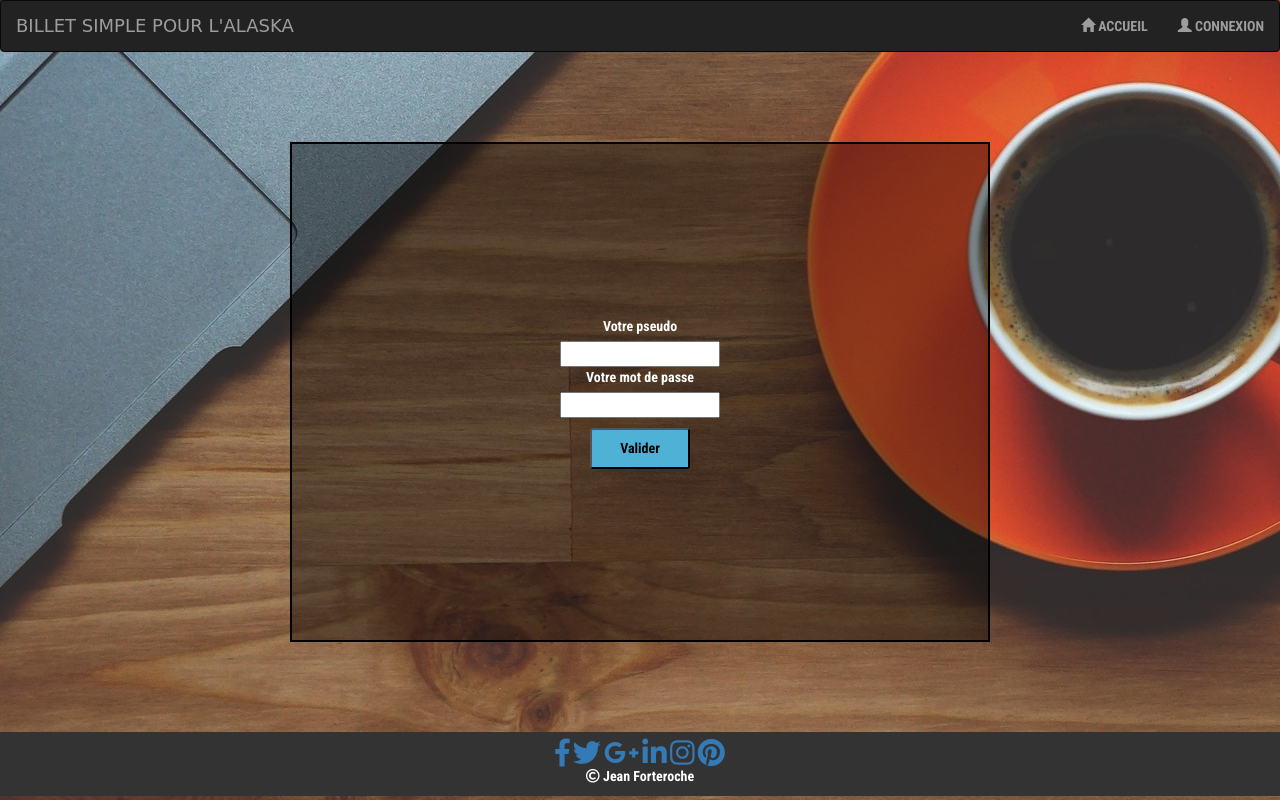
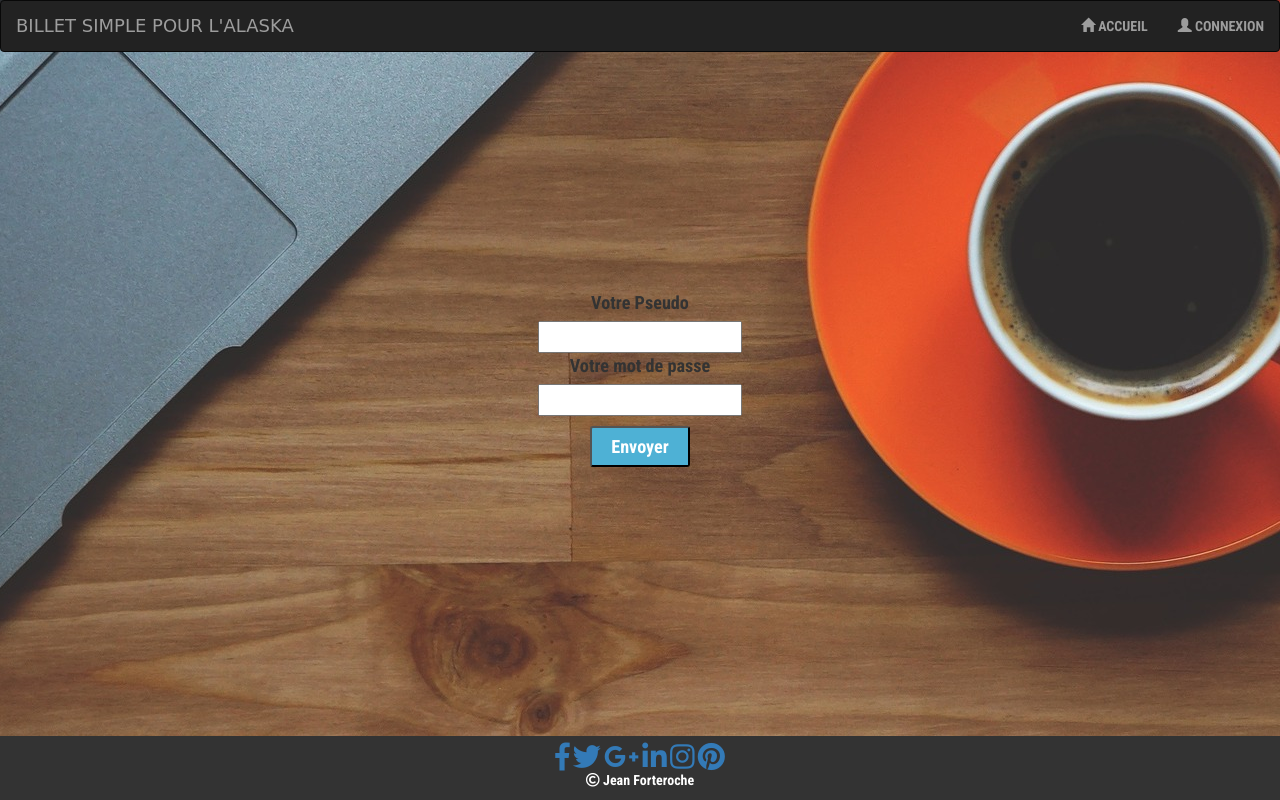
Before and after one commit to Ibra768/projet4, a PHP site: page /index.php?action=getConnexion in a window 1280 px wide. Run offline with PHP 8.4, Linux system fonts and the light colour scheme; some libraries are stand-ins or nearby versions; some web fonts are replaced.

Commit message:
Correction Failles XSS SQL, modifications CSS

```diff
--- a/index.php
+++ b/index.php
@@ -15,24 +15,23 @@ try {
                 /*                                             Requêtes UTILISATEUR                                    */
 
         if ($_GET['action'] == 'post') { // Lance la fonction post() pour afficher le billet selectionné
-                post($_GET['id']);
+                post(htmlspecialchars($_GET['id']));
         }
 
         elseif ($_GET['action'] == 'addComment') { // Lance la fonction addComment() pour ajouter un commentaire
 
-                    addComment($_GET['id'], $_POST['author'], $_POST['comment']);
-
+                    addComment(htmlspecialchars($_GET['id']), htmlspecialchars($_POST['author']), htmlspecialchars($_POST['comment']));
         }
 
         else if($_GET['action'] == 'report') { // Lance la fonction reportComment() pour signaler un commentaire
-                reportComment($_GET['id'], $_GET['postid']);
+                reportComment(htmlspecialchars($_GET['id']), htmlspecialchars($_GET['postid']));
         }
 
                         /*                                             Requêtes ADMINISTRATEUR                                    */
 
 
         else if ($_GET['action'] == 'connexion') { // Lance la fonction getAdministrator() qui connecte l'utilisateur si il est référencé comme administrateur dans la DB
-            getAdministrator($_POST['pseudo'], $_POST['pass']);
+            getAdministrator(htmlspecialchars($_POST['pseudo']), htmlspecialchars($_POST['pass']));
         }
 
         else if ($_GET['action'] == 'getConnexion') { // Accès a la page de connexion
@@ -50,7 +49,7 @@ try {
 
         else if($_GET['action'] == 'addPost') { // Lance la fonction addPost() pour ajouter un nouveau billet
 
-                addPost($_POST['title'], $_POST['content']);
+                addPost(htmlspecialchars($_POST['title']), htmlspecialchars($_POST['content']));
         }
         else if ($_GET['action'] == "add") {
 
@@ -59,28 +58,28 @@ try {
 
         else if ($_GET['action'] == 'updatePost') { // Lance la fonction updatePost() qui selectionne le billet a modifier, et le renvoie dans un formulaire a modifier
 
-                updatePost($_GET['id']);
+                updatePost(htmlspecialchars($_GET['id']));
 
         }
 
         else if($_GET['action'] == 'confirmUpdatePost') { // Lance la fonction confirmUpdatePost() qui modifie le commentaire selectionné precedemment
 
-                confirmUpdatePost($_POST['id'], $_POST['titleUpdate'], $_POST['contentUpdate']);
+                confirmUpdatePost(htmlspecialchars($_POST['id']), htmlspecialchars($_POST['titleUpdate']), strip_tags($_POST['contentUpdate']));
         }
 
         else if ($_GET['action'] == 'deletePost') { // Lance la fonction deletePost() qui supprime un billet
 
-            deletePost($_GET['id']);
+            deletePost(htmlspecialchars($_GET['id']));
 
         }
 
         else if($_GET['action'] == "ignore") { // Lance la fonction allowComment() pour autoriser un commentaire signalé
 
-                allowComment($_GET['id']);
+                allowComment(htmlspecialchars($_GET['id']));
         }
         else if($_GET['action'] == "deleteComment") { // Lance la fonction deleteComment() pour supprimer un commentaire
 
-                deleteComment($_GET['id']);
+                deleteComment(htmlspecialchars($_GET['id']));
         }
 
         else if (isset($_GET['action']) == 'deconnexion') { // Lance la fonctionne disconnect() qui déconnecte l'administrateur
--- a/public/css/style.css
+++ b/public/css/style.css
@@ -1,10 +1,12 @@
 /* Template */
+
 html{
     height : 100%;
 }
 body{
-    height : 100%;
     font-family : 'Roboto condensed', sans-serif;
+    height: 100%;
+
 }
 .navbar-brand{
     font-family: 'Nova Flat', cursive;
@@ -14,6 +16,7 @@ body{
     padding-top: 10px;
     background-color : #333;
     text-align: center;
+    margin-top: 30px;
 }
 .page-footer p{
     color : white;
@@ -22,11 +25,25 @@ body{
     margin-bottom : 0;
     text-transform: uppercase;
 }
-form input{
-    color: black;
+.boutons {
+    background-color: #4EB1D5;
+    color: #FFFFFF;
+    border-radius: 3px;
+    display: block;
+    line-height: 35px;
     text-align: center;
+    text-decoration: none;
+    width: 100px;
+    margin: auto;
+    margin-top : 10px;
 }
-
+.message{
+    background-color: gray;
+    text-align: center;
+    border : 2px solid black;
+    color : white;
+    font-size : 1.4em;
+}
 
 /* Page d'accueil */
 
@@ -34,6 +51,7 @@ form input{
     text-align: center;
     color : black;
     text-transform: uppercase;
+    font-size: 1.4em;
 }
 #presentation h1{
     text-transform: none;
@@ -103,52 +121,39 @@ form input{
 }
 
 /* Page de connexion */
+#body_Connexion {
+    background : url("../../public/images/background_connexion.jpg") no-repeat fixed center;
+    display: flex;
+    flex-direction: column;
+    justify-content: space-between;
+}
+#body_Connexion form{
+    font-size : 1.3em;
+    text-align: center;
+}
 
-#body_Admin{
+/* Page d'ajout et de modification de billet */
+
+#body_Form{
     background : url("../../public/images/background_connexion.jpg") no-repeat fixed center;
 }
-.flexbox_Admin{
-    display: flex;
-    justify-content: center;
-    align-items: center;
-    height : 85%;
+#body_Form .page-footer{
+    position: absolute;
+    bottom: 0;
+    width: 100%;
 }
-.formulaire_Admin{
-    color: #FFFFFF;
-    background: rgba(0,0,0,0.4);
-    width : 700px;
-    height : 500px;
-    border : 2px solid black;
-    display: flex;
-    justify-content: center;
-    align-items: center;
+#body_Form h1{
+
     text-align: center;
 }
-.formulaire_Admin input{
-    color : black;
-}
-.formulaire_Admin textarea{
-    color : black;
+#body_Form form{
+    text-align: center;
+    width : 100%;
+    color: black;
+    font-size : 1.4em;
+    margin-bottom: 30px;
 }
 
-.boutons {
-    background-color: #4EB1D5;
-    color: #FFFFFF;
-    border-radius: 3px;
-    display: block;
-    line-height: 35px;
-    text-align: center;
-    text-decoration: none;
-    width: 100px;
-    margin: auto;
-    margin-top : 10px;
-}
-.message{
-    background-color: gray;
-    text-align: center;
-    border : 2px solid black;
-    color : white;
-}
 
 /* Page article + comments */
 
@@ -157,27 +162,42 @@ background : url("../../public/images/background_home.jpg") no-repeat fixed cent
 }
 #post_wrapper{
     text-align: center;
-display: flex;
-flex-direction: column;
-margin-top : 40px;
+    display: flex;
+    flex-direction: column;
+    margin-top : 40px;
+    color: black;
 }
 #billet {
     font-family: 'Nova Flat', cursive;
 }
 .post{
-    background: rgba(0,0,0,0.4);
+    background: rgba(255,255,255,0.8);
+    border : 2px solid white;
+    padding-bottom : 20px;
+    margin-top: 20px;
+    margin-bottom: 20px;
+}
+#body_post input{
+    width : 250px;
     border : 2px solid black;
-    padding-bottom : 20px;
-    color : white;
-    margin-top: 20px;
 }
-#formulaire_Add textarea {
-    color: black;
+#body_post label{
+    font-size : 1.4em;
+    text-transform: uppercase;
+}
+#body_post textarea{
+    width : 400px;
+    height : 200px;
+    order : 2px solid black;
+}
+/* Page Admin */
+
+#body_Admin{
+    background : url("../../public/images/background_connexion.jpg") no-repeat fixed center;
+}
+#body_Admin h1 {
     text-align: center;
 }
-
-/* Page Admin */
-
 .instructions_Admin{
     text-align: center;
     color: white;
@@ -219,12 +239,6 @@ table th {
     font-size : 1.2em;
 }
 
-/*Page ajout de billet */
-
-#body_Admin h1 {
-    text-align: center;
-}
-
 /*  Media Queries */
 
 @media screen and (max-width: 768px) {
@@ -235,10 +249,7 @@ table th {
     .nav{
         text-align: center;
     }
-    #boutons_Admin {
-        display: initial;
-    }
-    #boutons_Admin a{
-        margin : 10px auto 10px auto;
+    #body_Form .page-footer{
+        position: initial;
     }
   }
--- a/public/js/script.js
+++ b/public/js/script.js
@@ -0,0 +1,2 @@
+var sisi = document.getElementsByClassName("message").style.display = "block";
+sisi.innerHTML = "ok";
--- a/view/backend/admin.php
+++ b/view/backend/admin.php
@@ -65,7 +65,7 @@ while ($comment = $commentsReporting->fetch())
 <div class="container">
 <div class="row">
 <div class="col-lg-12" id="list_Comment">
-<p>Posté par <?= htmlspecialchars($comment['author'])?> le <?= $comment['comment_date_fr'] ?></p>
+<p>Posté par <?= $comment['author']?> le <?= $comment['comment_date_fr'] ?></p>
 <p><?= $comment['comment'] ?></p>
 <p>Que souhaitez-vous faire <?= $_SESSION['pseudo'] ?> ?</p>
 <a class="boutons" href="index.php?action=ignore&amp;id=<?= $comment['id'] ?>">Ignorer</a> <a class="boutons" href="index.php?action=deleteComment&amp;id=<?= $comment['id'] ?>">Supprimer</a>
--- a/view/frontend/connexion.php
+++ b/view/frontend/connexion.php
@@ -1,7 +1,7 @@
 <?php
 $title = 'Connexion';
 $meta = "Connection à l'espace ADMIN du site de Jean Forteroche";
-$body = "body_Admin";
+$body = "body_Connexion";
 ob_start();
 
 if ($_GET['action'] == 'erreurConnexion') {
@@ -9,15 +9,29 @@ if ($_GET['action'] == 'erreurConnexion') {
 }
 ?>
 
-<div class="flexbox_Admin">
-    <div class="formulaire_Admin">
-        <form action="index.php?action=connexion" method="post">
-        <label for="pseudo">Votre pseudo</label><br><input type="text" name="pseudo" /><br>
-        <label for="pass">Votre mot de passe</label><br><input type="password" name="pass" />
-        <input type="submit" class="boutons" value="Valider" />
-        <form>
+
+
+    <div class="container">
+        <form method="POST" action="index.php?action=connexion">
+            <div class="row">
+                <div class="col-25">
+                    <label for="pseudo">Votre Pseudo</label>
+                </div>
+                <div class="col-75">
+                    <input type="text" name="pseudo" required>
+                </div>
+            </div>
+            <div class="row">
+                <div class="col-25">
+                    <label for="pass">Votre mot de passe</label>
+                </div>
+                <div class="col-75">
+                    <input type="password" name="pass" required><br>
+                    <input type="submit" class="boutons" value="Envoyer">
+                </div>
+            </div>
+        </form>
     </div>
-</div>
 
 <?php $content = ob_get_clean(); ?>
 
--- a/view/frontend/listPostsView.php
+++ b/view/frontend/listPostsView.php
@@ -33,7 +33,7 @@ ob_start();
         <figure>
             <img src="public/images/background_home.jpg" alt="Image Roman" />
             <figcaption>
-                <span class="title_portfolio"><?= htmlspecialchars($data['title']) ?></span>
+                <span class="title_portfolio"><?= $data['title'] ?></span>
                 <p>Publié le <?= $data['creation_date_fr'] ?></p>
                 <span class="oeil"><a href="index.php?action=post&amp;id=<?= $data['id'] ?>"><i class="fas fa-eye"></i></a></span>
             </figcaption>
--- a/view/template.php
+++ b/view/template.php
@@ -10,10 +10,9 @@
     <meta name="description" content= <?= $meta  ?> />
     <link rel="stylesheet" href="https://maxcdn.bootstrapcdn.com/bootstrap/3.4.0/css/bootstrap.min.css">
     <link href="https://fonts.googleapis.com/css?family=Roboto:500,900|Roboto+Condensed:700|Nova+Flat" rel="stylesheet">
+    <link href="public/css/style.css" rel="stylesheet"/>
     <script src="https://cloud.tinymce.com/5/tinymce.min.js"></script>
-    <script>tinymce.init({ selector: '.tiny' });</script>
-    <link href="public/css/style.css" rel="stylesheet"/>
-    <script src="public/js/script.js"></script>
+    <script>tinymce.init({ selector: '.tiny', height : 250, max_width : 700, theme_advanced_default_foreground_color: "red"});</script>
     <script src="https://ajax.googleapis.com/ajax/libs/jquery/3.3.1/jquery.min.js"></script>
     <link rel="stylesheet" href="https://use.fontawesome.com/releases/v5.7.2/css/all.css" integrity="sha384-fnmOCqbTlWIlj8LyTjo7mOUStjsKC4pOpQbqyi7RrhN7udi9RwhKkMHpvLbHG9Sr" crossorigin="anonymous">
     </head>
```
Also changed, not shown: view/backend/addPost.php (+21 -8 lines), view/backend/updateNews.php (+22 -9 lines), view/frontend/error.php (+6 -3 lines), view/frontend/postView.php (+14 -27 lines), public/images/background_Error.jpg (added), public/images/forbidden.jpeg (deleted), public/images/story.png (deleted).
